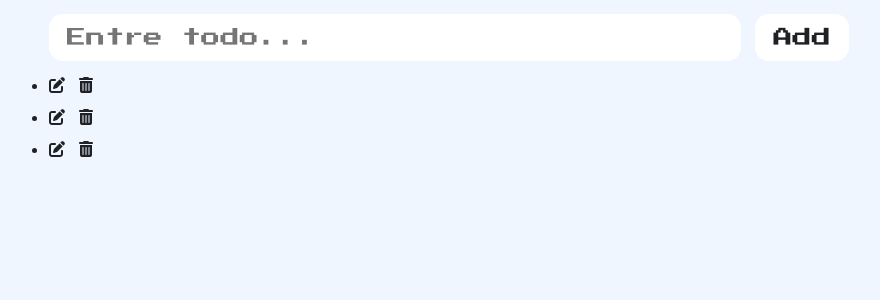
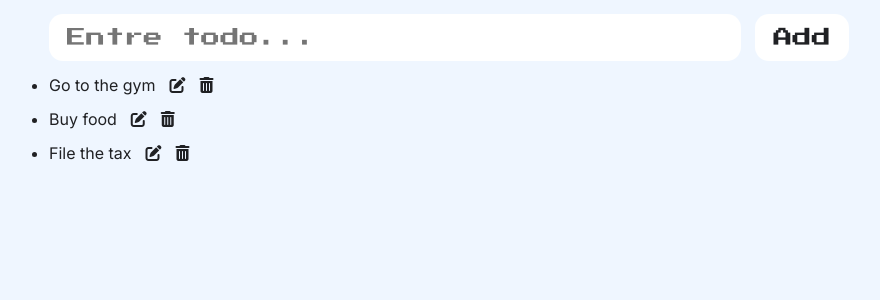
Before and after one commit to p82222/reactjs-todolist, a React (Vite) app: page / in a window 1280 px wide. Shown: the top 300 px of the page, without its empty margins (191-1071 px from the left). Built offline with nearby package versions, Linux system fonts and the light colour scheme.

Commit message:
Fixed TodoCard children prop and improved comonent structure

```diff
--- a/src/components/TodoCard.jsx
+++ b/src/components/TodoCard.jsx
@@ -2,11 +2,11 @@ import React from 'react'
 import '@fortawesome/fontawesome-free/css/all.min.css';
 
 
-export default function TodoCard() {
+export default function TodoCard({ children }) {
   return (
     <li className='todoitem'>
             <div className='actionsContainer'>
-
+            { children }
               <i className="fa-solid fa-pen-to-square"></i>
 
               <i className="fa-solid fa-trash-can"></i>
```
Also changed, not shown: src/components/TodoList.jsx (line endings or trailing spaces).
